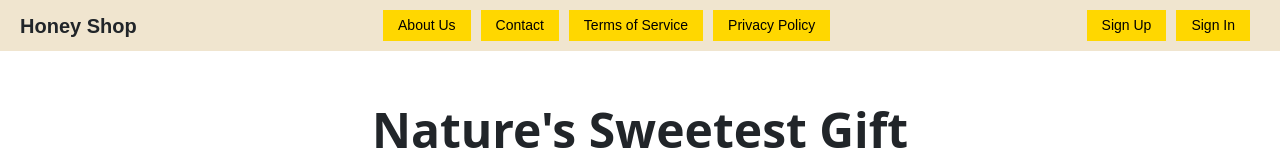
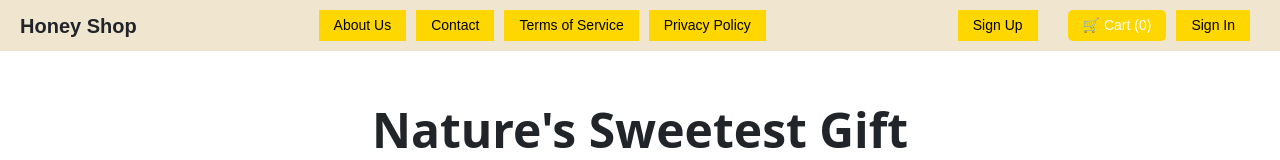
Before and after one commit to Ivan-Zadorozhnyy/wcproject, a React (Create React App) app: page / in a window 1280 px wide. Shown: the top 160 px of the page. Built offline with nearby package versions, Linux system fonts and the light colour scheme.

Commit message:
cart page connected but dont work

```diff
--- a/package.json
+++ b/package.json
@@ -13,6 +13,7 @@
     "axios": "^1.6.0",
     "bootstrap": "^5.3.2",
     "lodash": "^4.17.21",
+    "prop-types": "^15.8.1",
     "react": "^18.2.0",
     "react-dom": "^18.2.0",
     "react-router-dom": "^6.18.0",
--- a/src/App.css
+++ b/src/App.css
@@ -36,3 +36,19 @@
     transform: rotate(360deg);
   }
 }
+
+.cart-btn {
+  background-color: #f8c210;
+  border: none;
+  border-radius: 5px;
+  color: #fff;
+  cursor: pointer;
+  font-size: 16px;
+  margin-top: 20px;
+  padding: 10px 20px;
+  transition: background-color 0.3s ease;
+}
+
+.cart-btn:hover {
+  background-color: #f5b408;
+}
--- a/src/components/CartContext.js
+++ b/src/components/CartContext.js
@@ -10,16 +10,24 @@ export const CartProvider = ({ children }) => {
     const [cart, setCart] = useState([]);
 
     const addToCart = (product, quantity = 1) => {
-        setCart([...cart, { ...product, quantity }]);
+        const existingProduct = cart.find(item => item.product.id === product.id);
+        if (existingProduct) {
+            setCart(cart.map(item =>
+                item.product.id === product.id ? { ...item, quantity: item.quantity + quantity } : item
+            ));
+        } else {
+            setCart([...cart, { product, quantity }]);
+        }
     };
 
     const removeFromCart = (productId) => {
-        setCart(cart.filter(item => item.id !== productId));
+        setCart(cart.filter(item => item.product.id !== productId));
     };
 
     const updateQuantity = (productId, quantity) => {
+        if (quantity <= 0) return; // prevent negative or zero quantity
         setCart(cart.map(item =>
-            item.id === productId ? { ...item, quantity } : item
+            item.product.id === productId ? { ...item, quantity } : item
         ));
     };
 
--- a/src/components/HeaderHome.js
+++ b/src/components/HeaderHome.js
@@ -1,7 +1,12 @@
 import React from 'react';
 import './HeaderHome.css';
+import { useCart } from './CartContext';
+import { useNavigate } from 'react-router-dom';
 
 const Header = () => {
+    const { cart } = useCart();
+    const navigate = useNavigate();
+
     return (
         <div className="header">
             <div className="header-logo">Honey Shop</div>
@@ -13,6 +18,9 @@ const Header = () => {
             </div>
             <div className="header-auth">
                 <button>Sign Up</button>
+                <button className="cart-btn" onClick={() => navigate('/cart')}>
+                    🛒 Cart ({cart.length})
+                </button>
                 <button>Sign In</button>
             </div>
         </div>
--- a/src/pages/CartPage.js
+++ b/src/pages/CartPage.js
@@ -1,30 +1,33 @@
 import './CartPage.css';
 import React from 'react';
+import PropTypes from 'prop-types';
 
 const CartPage = ({ cart, removeFromCart, updateQuantity }) => {
 
     const calculateTotal = () => {
-        return cart.reduce((acc, item) => acc + item.product.price * item.quantity, 0).toFixed(2);
+        if (!cart || !Array.isArray(cart)) return "0.00";
+        return cart.reduce((acc, item) => acc + (item.product?.price || 0) * item.quantity, 0).toFixed(2);
     };
 
     return (
         <div className="cart-page">
             <h1>Shopping Cart</h1>
-            {cart.length === 0 ? (
+            {(!cart || cart.length === 0) ? (
                 <p>Your cart is empty.</p>
             ) : (
                 <ul className="cart-list">
                     {cart.map(item => (
-                        <li key={item.product.id}>
-                            <img src={item.product.image} alt={item.product.name} width="50" height="50" />
-                            <span>{item.product.name}</span>
+                        <li key={item.product?.id || ''}>
+                            <img src={item.product?.image || ''} alt={item.product?.name || ''} width="50" height="50" />
+                            <span>{item.product?.name || ''}</span>
                             <input
                                 type="number"
                                 value={item.quantity}
-                                onChange={e => updateQuantity(item.product.id, +e.target.value)}
+                                onChange={e => updateQuantity(item.product?.id || '', Math.max(1, +e.target.value))}
+                                min="1"
                             />
-                            <span>${(item.product.price * item.quantity).toFixed(2)}</span>
-                            <button onClick={() => removeFromCart(item.product.id)}>Remove</button>
+                            <span>${(item.product?.price || 0 * item.quantity).toFixed(2)}</span>
+                            <button onClick={() => removeFromCart(item.product?.id || '')} aria-label={`Remove ${item.product?.name || ''} from cart`}>Remove</button>
                         </li>
                     ))}
                 </ul>
@@ -34,4 +37,18 @@ const CartPage = ({ cart, removeFromCart, updateQuantity }) => {
     );
 }
 
+CartPage.propTypes = {
+    cart: PropTypes.arrayOf(PropTypes.shape({
+        product: PropTypes.shape({
+            id: PropTypes.string.isRequired,
+            image: PropTypes.string.isRequired,
+            name: PropTypes.string.isRequired,
+            price: PropTypes.number.isRequired,
+        }).isRequired,
+        quantity: PropTypes.number.isRequired,
+    })),
+    removeFromCart: PropTypes.func.isRequired,
+    updateQuantity: PropTypes.func.isRequired,
+};
+
 export default CartPage;
--- a/src/pages/HomePage.css
+++ b/src/pages/HomePage.css
@@ -163,3 +163,19 @@ body {
     padding: 20px 5%;
     text-align: center;
 }
+
+.cart-btn {
+    background-color: #f8c210;
+    border: none;
+    border-radius: 5px;
+    color: #fff;
+    cursor: pointer;
+    font-size: 16px;
+    padding: 10px 20px;
+    transition: background-color 0.3s ease;
+    margin-left: 20px; /* to create space between it and the Sign Up button */
+}
+
+.cart-btn:hover {
+    background-color: #f5b408;
+}
--- a/src/pages/ProductPage.js
+++ b/src/pages/ProductPage.js
@@ -1,5 +1,5 @@
 import React, { useState, useEffect } from 'react';
-import { useParams } from 'react-router-dom';
+import { useParams, useNavigate } from 'react-router-dom';
 import axios from 'axios';
 import AOS from 'aos';
 import 'aos/dist/aos.css';
@@ -8,8 +8,9 @@ import { useCart } from '../components/CartContext';
 
 const ProductPage = () => {
     const { id } = useParams();
+    const navigate = useNavigate();
     const [product, setProduct] = useState(null);
-    const { addToCart } = useCart(); // Extract addToCart from context
+    const { addToCart } = useCart();
 
     useEffect(() => {
         AOS.init({
@@ -34,6 +35,11 @@ const ProductPage = () => {
         return <div>Loading...</div>;
     }
 
+    const handleAddToCart = () => {
+        addToCart(product, 1);
+        alert(`${product.name} has been added to cart.`);
+    };
+
     return (
         <div className="product-page">
             <div className="product-image" data-aos="fade-right">
@@ -43,7 +49,10 @@ const ProductPage = () => {
                 <h1>{product.name}</h1>
                 <p>{product.description}</p>
                 <p>Price: ${product.price}</p>
-                <button className="add-to-cart-btn" onClick={() => addToCart(product)}>Add to Cart</button>
+                <button className="add-to-cart-btn" onClick={handleAddToCart}>Add to Cart</button>
+                <button className="cart-btn" onClick={() => navigate('/cart')}>
+                    🛒 Go to Cart
+                </button>
             </div>
         </div>
     );
```
Also changed, not shown: src/api/my-api/server.js (+8 -1 lines), src/pages/HomePage.js (line endings or trailing spaces).
